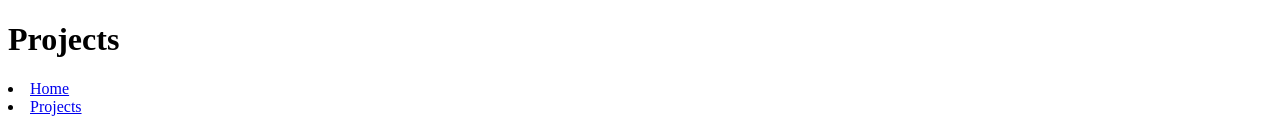
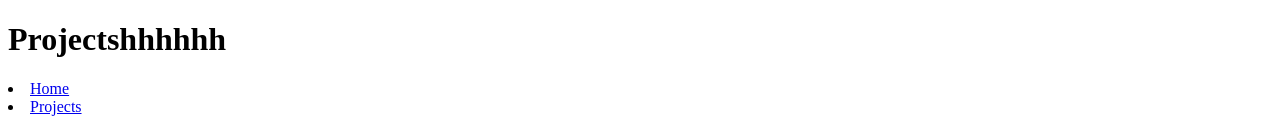
Before and after one commit to usualsanya/1-htmlsanya, a plain HTML site: page projects.html in a window 1280 px wide. Shown: the top 132 px of the page. Drawn offline with Linux system fonts and the light colour scheme.

Commit message:
its nice

```diff
--- a/projects.html
+++ b/projects.html
@@ -8,7 +8,7 @@
     <link rel="shortcut icon" href="assets/favicon.png" type="image/x-icon">
 </head>
 <body>
-    <h1>Projects</h1>
+    <h1>Projectshhhhhh</h1>
     <nav>
         <li><a href="index.html">Home</a></li>
         <li><a href="projects.html">Projects</a></li>
```
